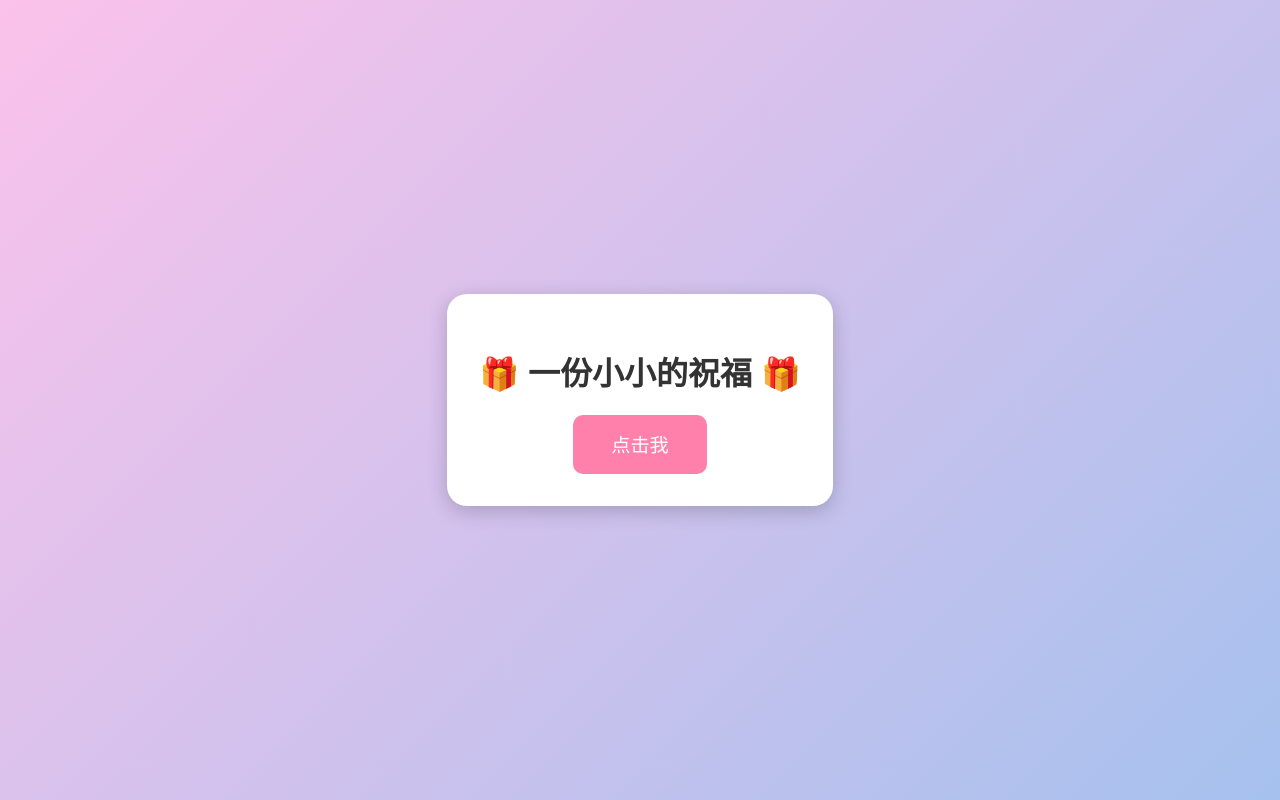
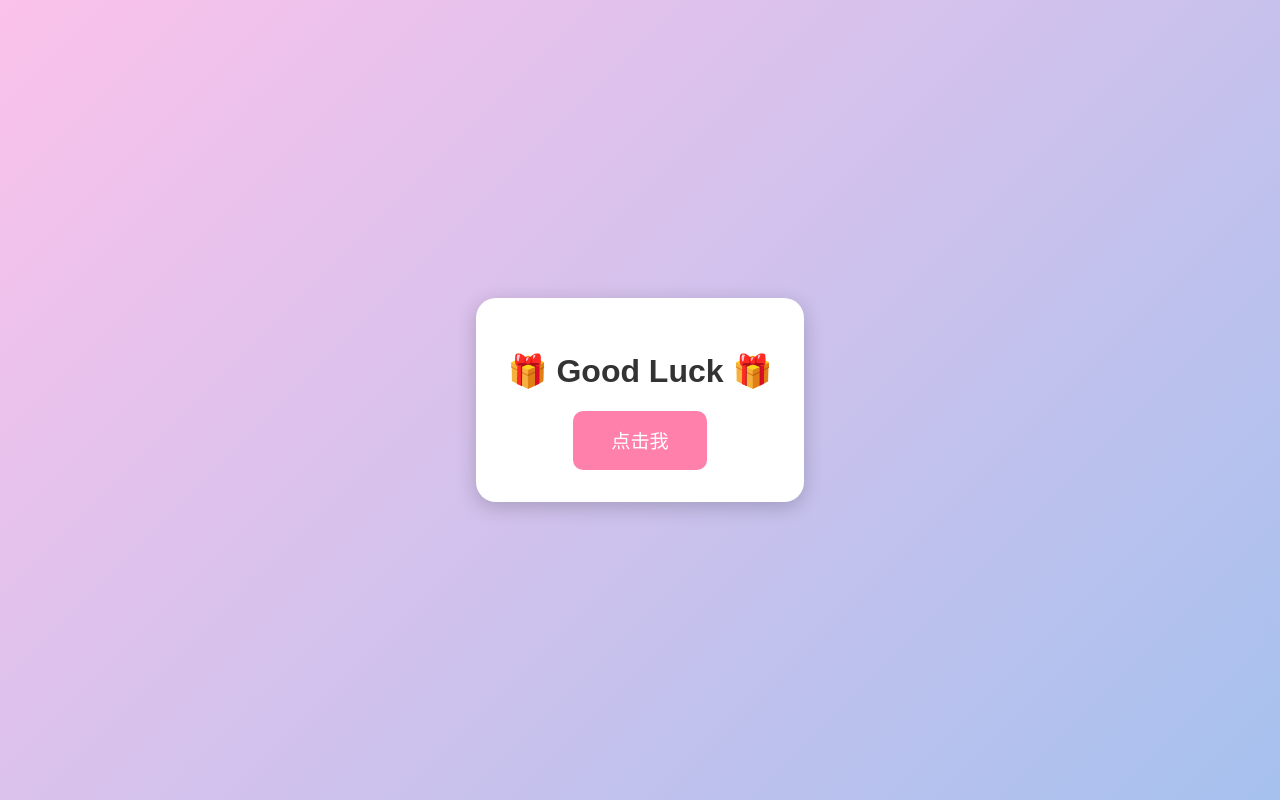
Before and after one commit to climent964280550-lab/qr-animation, a plain HTML site: page index.html in a window 1280 px wide. Drawn offline with Linux system fonts and the light colour scheme.

Commit message:
Update index.html

```diff
--- a/index.html
+++ b/index.html
@@ -8,7 +8,7 @@
 </head>
 <body>
   <div class="container">
-    <h1>🎁 一份小小的祝福 🎁</h1>
+    <h1>🎁 Good Luck 🎁</h1>
     <button id="playButton">点击我</button>
     <div id="animation" class="hidden">
       <img src="02B (1).gif" alt="animation" />
```
